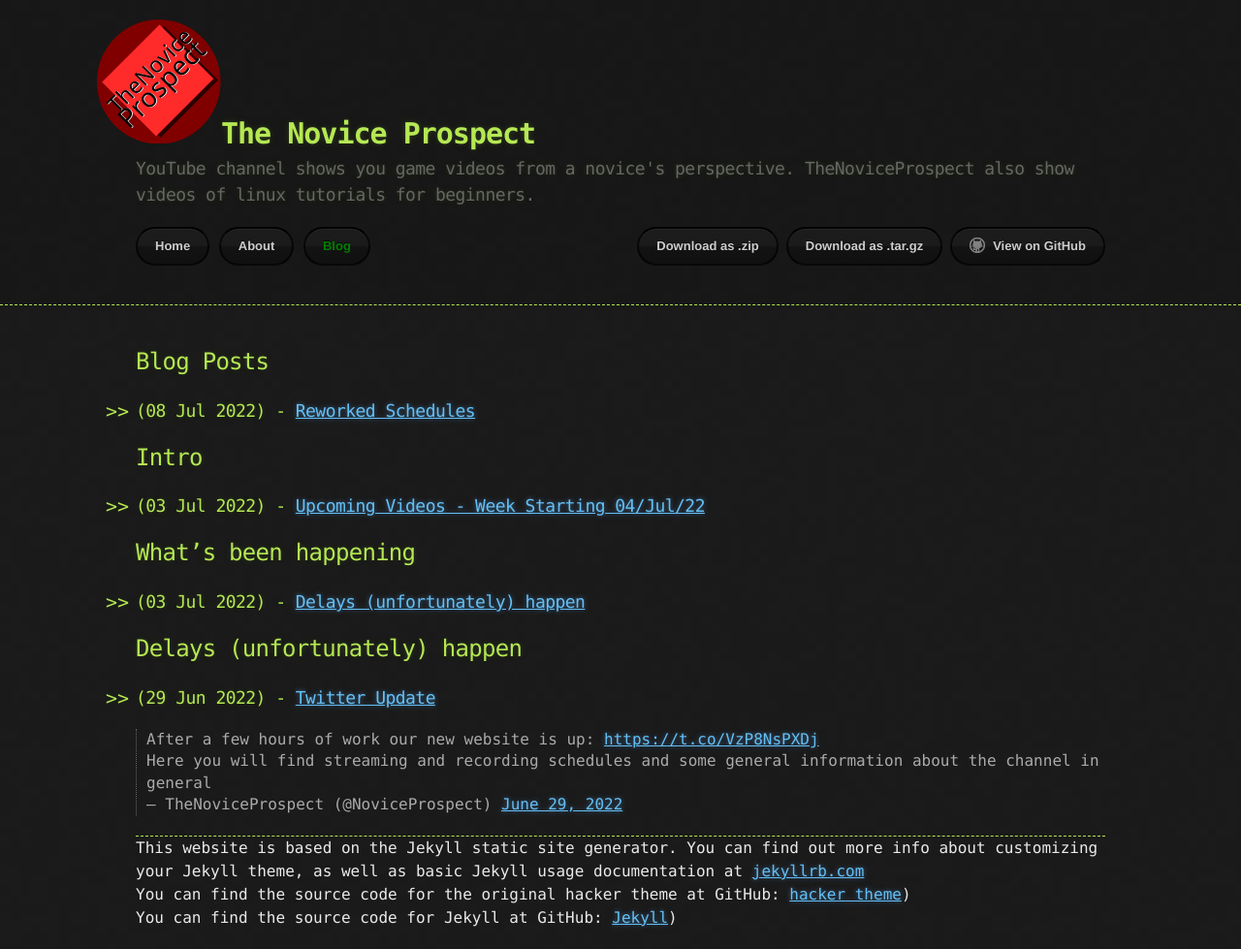
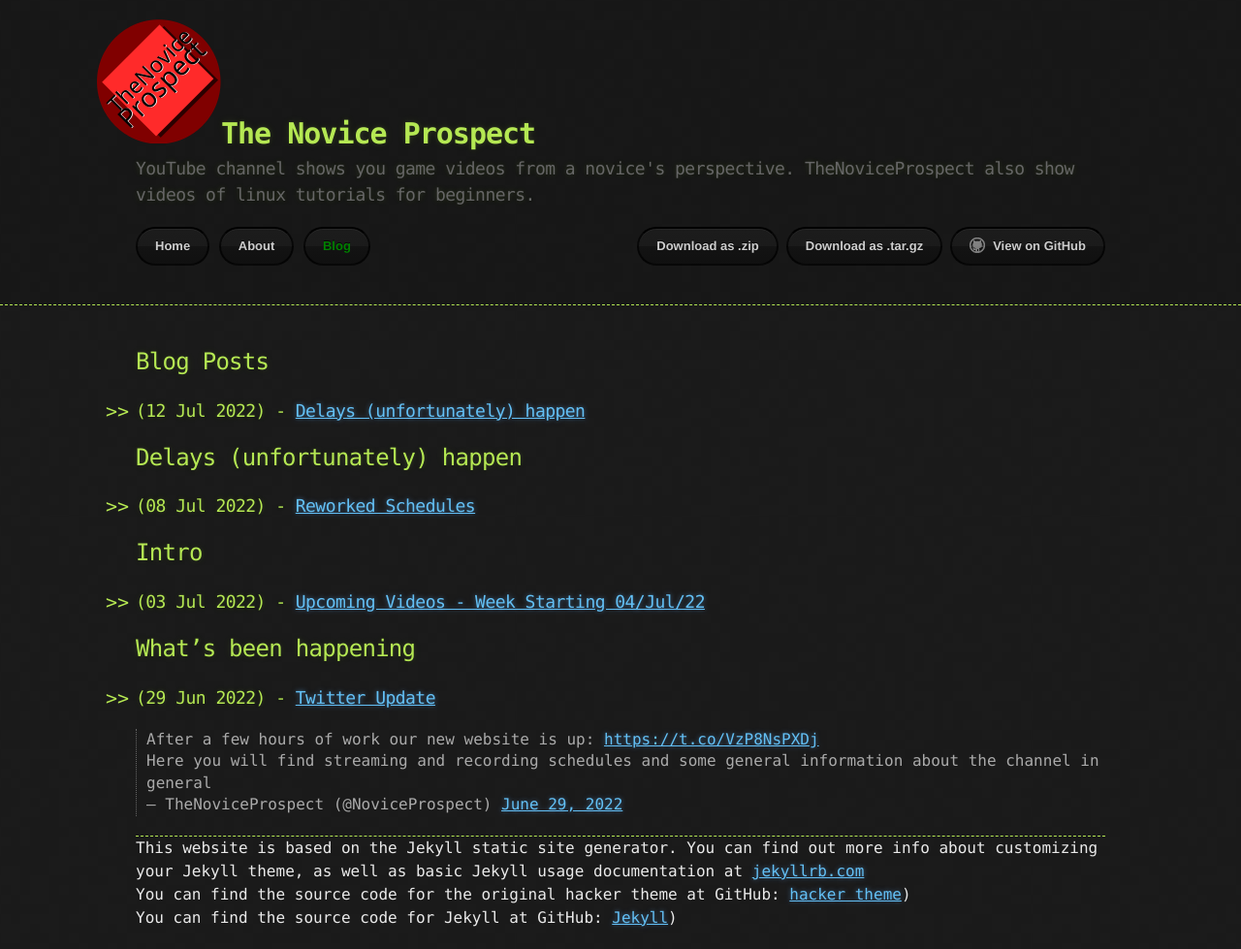
Before and after one commit to TheNoviceProspect/thenoviceprospect.github.io, a Jekyll site: the page built from blog.md, in a window 1280 px wide. Shown: the whole page at 97% size. Built offline with Jekyll 4.4.1, drawn with Linux system fonts in a browser that asks for light colours; comment, search, counter and statistics services are not loaded; our own code applies the rules of GitHub Pages for plain Markdown files.

Commit message:
fixed post date/time

```diff
--- a/_posts/2022-07-12-delays-happen.md
+++ b/_posts/2022-07-12-delays-happen.md
@@ -1,7 +1,7 @@
 ---
 layout: post
 title:  "Delays (unfortunately) happen"
-date:   2022-07-03 18:26:51 +0100
+date:   2022-07-12 19:02:23 +0100
 categories: youtube update
 author: Sebastian Meier zu Biesen
 ---
```
